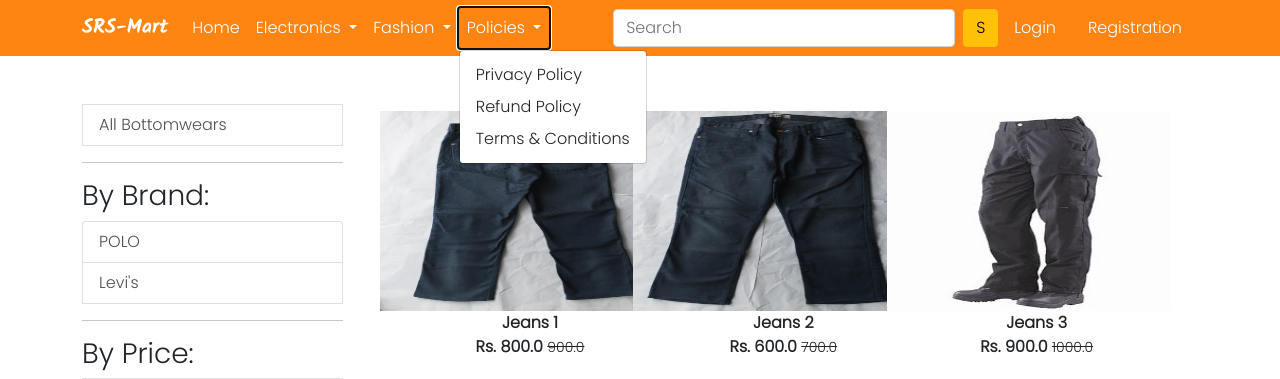
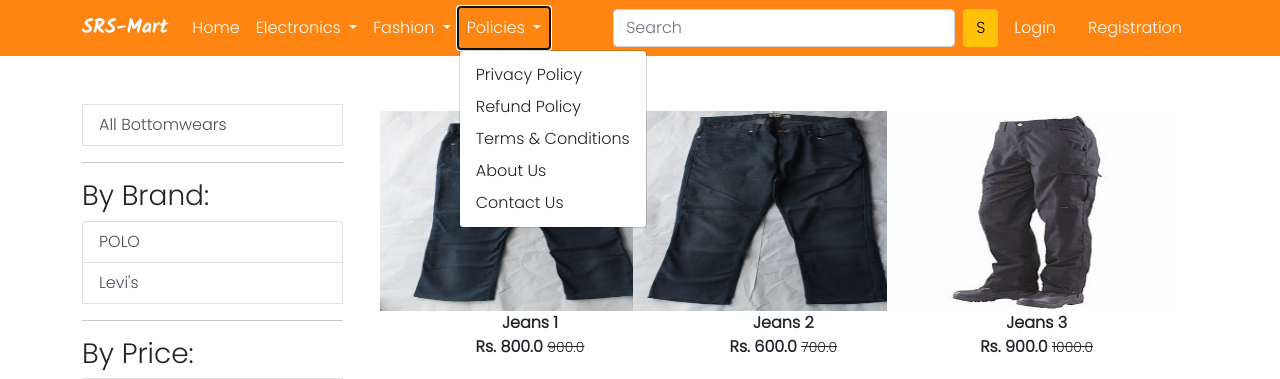
Before and after one commit to SRSKing12/srs-mart, a Django app: page /bottom_wear/ in a window 1280 px wide, after a click on "Policies". Shown: the top 379 px of the page. Run offline with Django 3.2, Linux system fonts and the light colour scheme; data comes from the database, SQL or seed files in the repository; some libraries are stand-ins or nearby versions.

Commit message:
Update base.html

```diff
--- a/app/templates/app/base.html
+++ b/app/templates/app/base.html
@@ -66,6 +66,8 @@
                <li><a class="dropdown-item" href="{% url 'privacy_policy' %}">Privacy Policy</a></li>
                <li><a class="dropdown-item" href="{% url 'refund_policy' %}">Refund Policy</a></li>
                <li><a class="dropdown-item" href="{% url 't_and_c' %}">Terms & Conditions</a></li>
+               <li><a class="dropdown-item" href="{% url 'about_us' %}">About Us</a></li>
+               <li><a class="dropdown-item" href="{% url 'contact_us' %}">Contact Us</a></li>
              </ul>
            </li>
          </ul>
```
